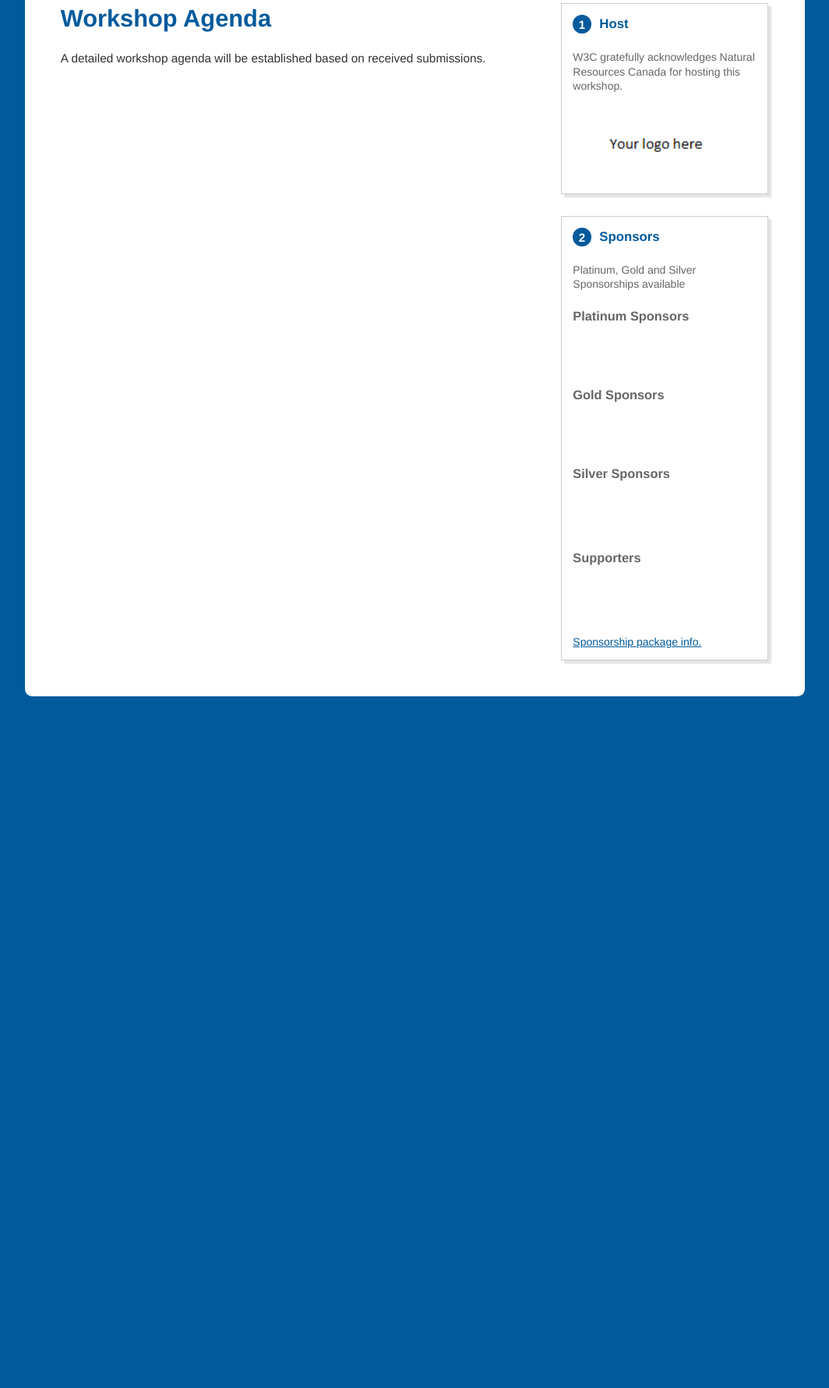
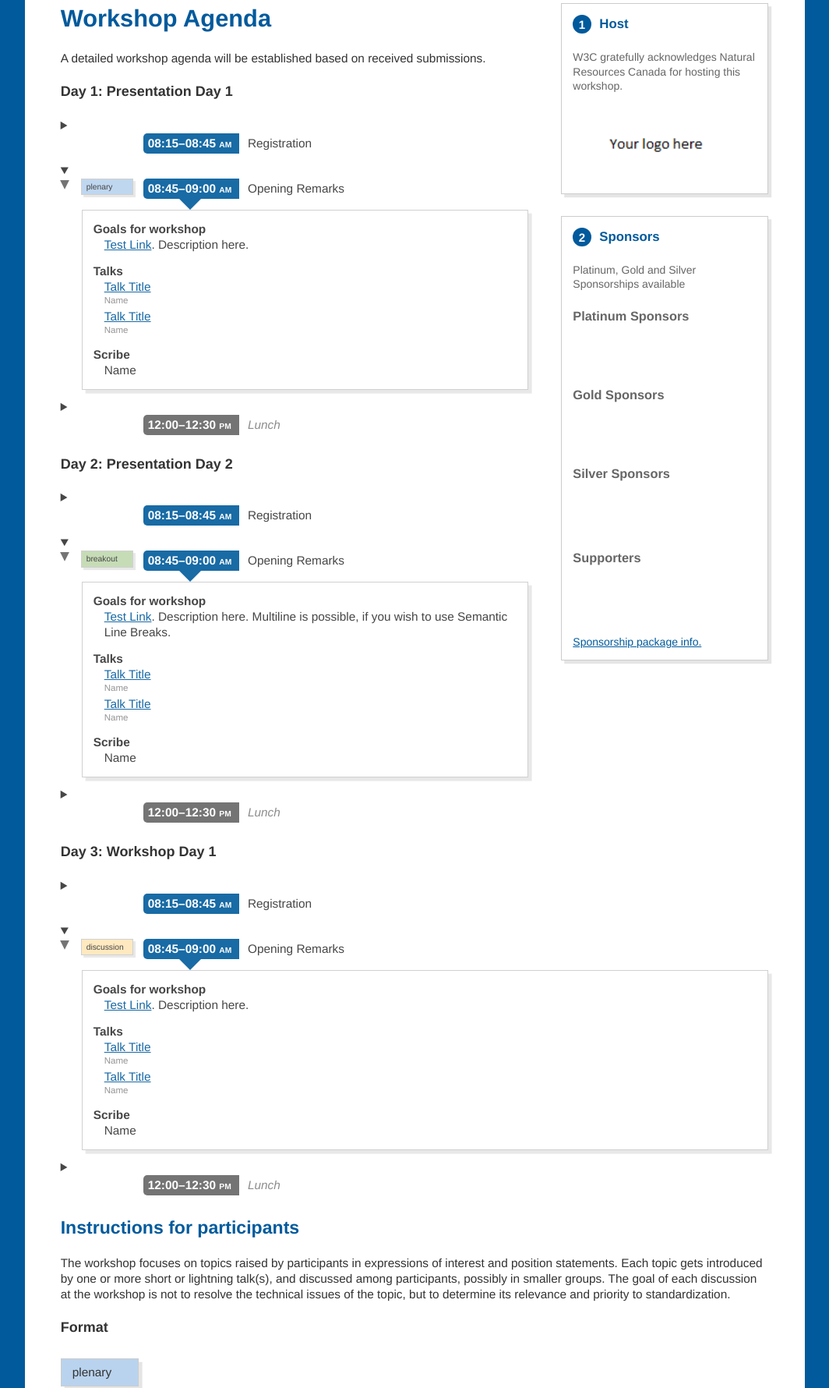
Before and after one commit to Maps4HTML/Maps4HTML-Workshop-2020, a Jekyll site: the page built from agenda.html, in a window 1280 px wide, cut to the strip 679-2459 px from the top of the page. Shown: the whole strip at 78% size, without its empty margins (108-1172 px from the left). Built offline with Jekyll 4.4.1, drawn with Linux system fonts in a browser that asks for light colours; before the commit the page ends 1614 px from its top, so only the background shows below that; some of the changed text lies outside the part shown.

Commit message:
Add agenda template and relevant front matter

```diff
--- a/agenda.html
+++ b/agenda.html
@@ -1,5 +1,163 @@
 ---
 permalink: /agenda
+layout: default
+schedule:
+- title: "Day 1: Presentation Day 1"
+- agenda:
+  - time: "08:15–08:45AM"
+    title: Registration
+  - time: "08:45–09:00AM"
+    title: Opening Remarks
+    type: plenary # plenary, discussion or breakout
+    open: true # defaults to open element if true
+    details: # delete if no details
+      - Goals for workshop:
+        - <a href="#">Test Link</a>. Description here.
+      - Talks:
+        - <a href="#">Talk Title</a>
+          <span>Name</span>
+        - <a href="#">Talk Title</a>
+          <span>Name</span>
+      - Scribe:
+        - Name
+  - time: "12:00–12:30PM"
+    title: Lunch
+- title: "Day 2: Presentation Day 2"
+- agenda:
+  - time: "08:15–08:45AM"
+    title: Registration
+  - time: "08:45–09:00AM"
+    title: Opening Remarks
+    type: breakout # plenary, discussion or breakout
+    open: true # defaults to open element if true
+    details: # delete if no details
+      - Goals for workshop:
+        - <a href="#">Test Link</a>. Description here.
+          Multiline is possible,
+          if you wish to use Semantic Line Breaks.
+      - Talks:
+        - <a href="#">Talk Title</a>
+          <span>Name</span>
+        - <a href="#">Talk Title</a>
+          <span>Name</span>
+      - Scribe:
+        - Name
+  - time: "12:00–12:30PM"
+    title: Lunch
+- title: "Day 3: Workshop Day 1"
+- agenda:
+  - time: "08:15–08:45AM"
+    title: Registration
+  - time: "08:45–09:00AM"
+    title: Opening Remarks
+    type: discussion # plenary, discussion or breakout
+    open: true # defaults to open element if true
+    details: # delete if no details
+      - Goals for workshop:
+        - <a href="#">Test Link</a>. Description here.
+      - Talks:
+        - <a href="#">Talk Title</a>
+          <span>Name</span>
+        - <a href="#">Talk Title</a>
+          <span>Name</span>
+      - Scribe:
+        - Name
+  - time: "12:00–12:30PM"
+    title: Lunch
 ---
 <h1>Workshop Agenda</h1>
 <p>A detailed workshop agenda will be established based on received submissions.</p>
+
+<article>
+{% for day in page.schedule %}
+  <h3>{{ day.title }}</h3>
+  <ol class="schedule">
+    {% for item in day.agenda %}
+      <li class="{% unless item.details %}no-details{% endunless %}{% if item.title contains 'Break' or item.title contains 'Lunch' %} break {% endif %}">
+        <details {% if item.open %}open{% endif %}>
+          <summary>
+            <span class="desc">
+              <span class="time">{{ item.time | replace: 'AM', ' <span>AM</span>' | replace: 'PM', ' <span>PM</span>' }}</span>
+              <span class="title">{{ item.title }}</span>
+              <span class="type type-{{ item.type }}">{{ item.type }}</span>
+            </span>
+          </summary>
+          {% if item.details %}
+            <dl>
+              {% for detail in item.details %}
+                {% for detail_item in detail %}
+                  <dt>{{ detail_item[0] }}</dt>
+                  {% for description in detail_item[1] %}
+                    <dd>{{ description }}</dd>
+                  {% endfor %}
+                {% endfor %}
+              {% endfor %}
+            </dl>
+          {% endif %}
+        </details>
+      </li>
+    {% endfor %}
+  </ol>
+{% endfor %}
+</article>
+
+<article>
+  <h2>
+    Instructions for participants
+  </h2>
+  <p>
+    The workshop focuses on topics raised by participants in expressions of interest and position statements.
+    Each topic gets introduced by one or more short or lightning talk(s),
+    and discussed among participants, possibly in smaller groups.
+    The goal of each discussion at the workshop is not to resolve the technical issues of the topic,
+    but to determine its relevance and priority to standardization.
+  </p>
+  <h3>
+    Format
+  </h3>
+  <dl class="format">
+    <dt class="type type-plenary" id="plenary">
+      plenary
+    </dt>
+    <dd>
+      Plenary sessions introduce and summarize generic information relevant to all participants.
+    </dd>
+    <dt class="type type-lightning" id="lightning">
+      discussion
+    </dt>
+    <dd>
+      A typical discussion session (45-75 minutes) starts with a few talks by speakers nominated in advance.
+      Talks will either be short (&lt;15 minutes) or <em>very</em> short (<a href="https://en.wikipedia.org/wiki/Lightning_talk">lightning talks</a>).
+      They will be followed by a discussion among participants to exchange ideas, assess priorities, and identify possible standardization actions.
+    </dd>
+    <dt class="type type-breakout" id="breakout">
+      breakout
+    </dt>
+    <dd>
+      Participants break into smaller breakout groups to discuss more specific topics over a period of maximum 60 minutes.
+      The breakout session schedule is built collaboratively by the participants in the course of the workshop.
+      Each group will provide a written summary of their breakout session.
+    </dd>
+  </dl>
+  <h3>
+    Tools
+  </h3>
+  <h4>
+    Chat
+  </h4>
+  <p>
+    We will take notes on IRC during the workshop:
+    <a href="#">IRC web client</a>
+  </p>
+  <h4>
+    Meeting notes
+  </h4>
+  <p>
+    Meeting notes will be recorded on IRC during sessions.
+    These notes will be made public.
+    A scribe will be nominated for each session,
+    however note-taking help from all the participants is very much welcome
+    to ensure correctness and completeness of the notes
+    We wish to make note-taking a collaborative exercise at this workshop.
+  </p>
+</article>
--- a/assets/css/style.css
+++ b/assets/css/style.css
@@ -443,7 +443,7 @@ summary .time span { font-size: 67%; }
   height: 100%;
   margin: 0 13px 0 0;
   order: -1;
-  min-width: 6em;
+  min-width: 6.5em;
 }
 
 .type:empty {
@@ -456,7 +456,7 @@ dt.type {
   margin: 0;
 }
 
-.type-lightning {
+.type-lightning, .type-discussion {
   background-color: #ffe7ba;
 }
 
```
